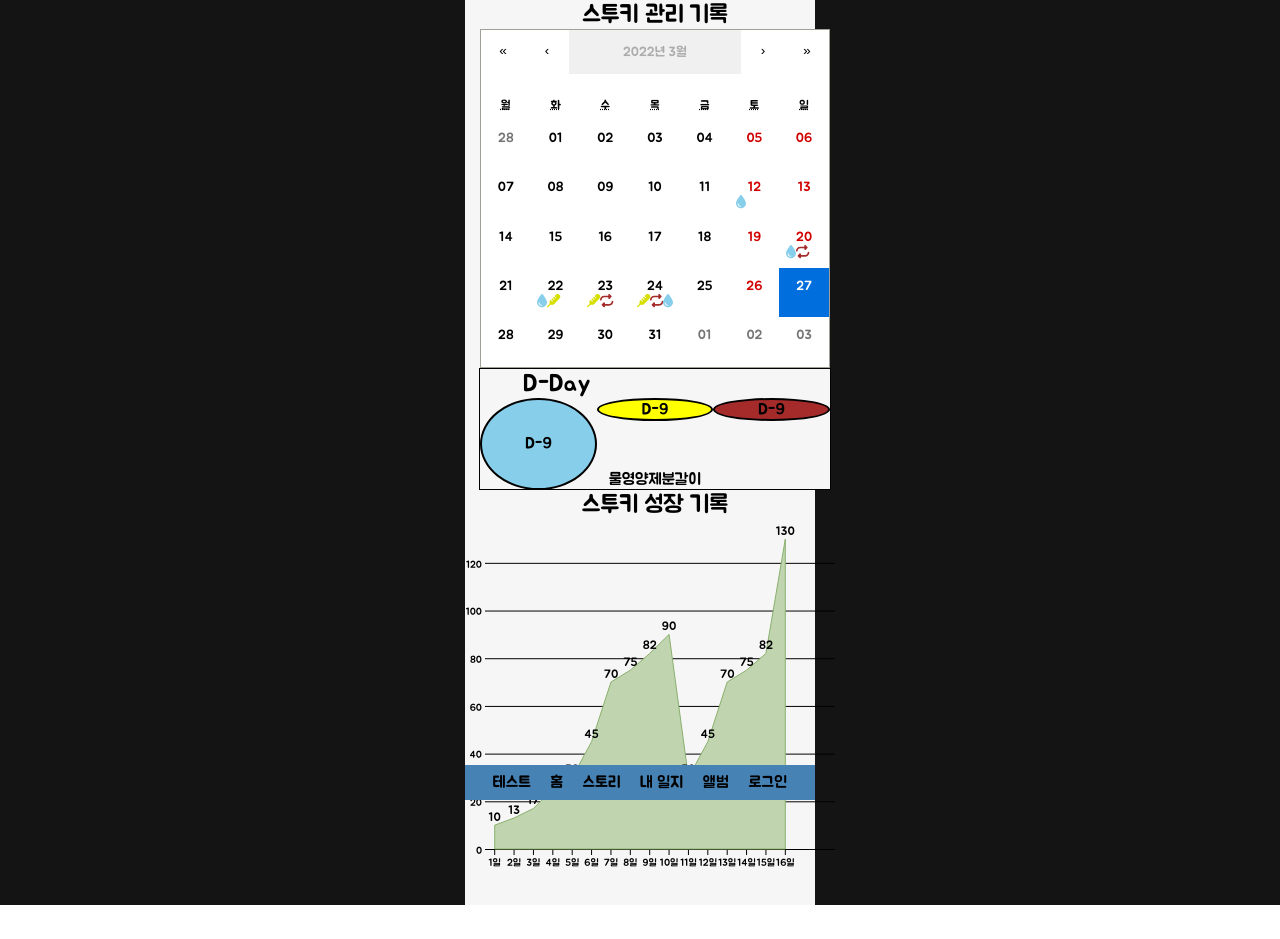
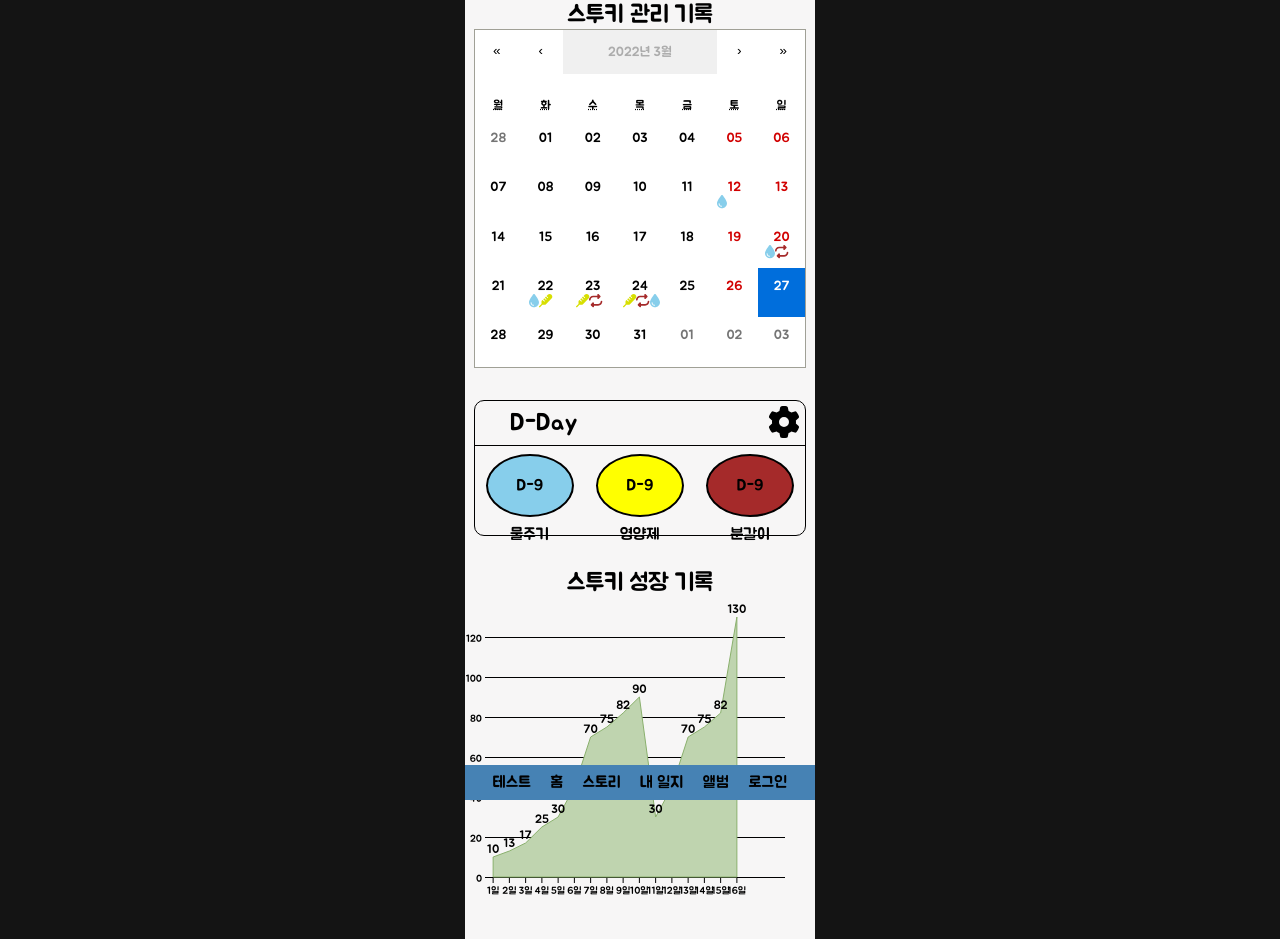
Before and after one commit to codestates/budbuddy, a React (Create React App) app in the folder client/: page /mypage/list/record in a window 1280 px wide. Before the commit the page ends 905 px from the top, so only its background shows below. Built offline with nearby package versions, Linux system fonts and the light colour scheme.

Commit message:
Feat:  주기 사이클 구현 완료
주기 사이클 구현 완료

```diff
--- a/client/src/components/Calendar.css
+++ b/client/src/components/Calendar.css
@@ -4,3 +4,7 @@
 .normal {
   background-color: #743e0c;
 }
+.react-calendar {
+  width: 95%;
+  margin: auto;
+}
--- a/client/src/components/CalendarTileDiv.js
+++ b/client/src/components/CalendarTileDiv.js
@@ -6,8 +6,8 @@ import { faDroplet, faThermometer, faRepeat } from "@fortawesome/free-solid-svg-
 const actionFontTag = (action, key) => {
   const actionFont = {
     water: <FontAwesomeIcon key={key} className="fa-solid" icon={faDroplet} color="skyblue" />,
-    soil: <FontAwesomeIcon key={key} className="fa-solid" icon={faThermometer} color="#D7DF01" />,
-    nutrition: <FontAwesomeIcon key={key} className="fa-solid" icon={faRepeat} color="brown" />,
+    repot: <FontAwesomeIcon key={key} className="fa-solid" icon={faThermometer} color="#D7DF01" />,
+    fertilize: <FontAwesomeIcon key={key} className="fa-solid" icon={faRepeat} color="brown" />,
   };
   return actionFont[action];
 };
--- a/client/src/components/Chart.js
+++ b/client/src/components/Chart.js
@@ -2,9 +2,14 @@ import React, { useEffect } from "react";
 import styled from "styled-components";
 import * as d3 from "d3";
 
-const ChartSvg = styled.svg``;
 const ChartDiv = styled.div`
   grid-area: ChartSvg;
+  > .space {
+    height: 2vh;
+  }
+`;
+const ChartSvg = styled.svg`
+  margin: auto;
 `;
 
 const ChartTitle = styled.h2`
@@ -18,8 +23,8 @@ const Chart = () => {
 
   const makeGraph = () => {
     // 캔버스 구역 정의
-    const width = 350;
-    const height = 350;
+    const width = 300;
+    const height = 300;
     const margin = { top: 20, left: 20, bottom: 20, right: 20 };
 
     const svg = d3.select(".list");
@@ -124,8 +129,10 @@ const Chart = () => {
 
   return (
     <ChartDiv>
+      <div className="space"></div>
       <ChartTitle>스투키 성장 기록</ChartTitle>
-      <ChartSvg className="list" width="380" height="380"></ChartSvg>
+      <ChartSvg className="list" width="320" height="320"></ChartSvg>
+      <div className="space"></div>
     </ChartDiv>
   );
 };
--- a/client/src/components/PlantCycleChange.js
+++ b/client/src/components/PlantCycleChange.js
@@ -1,5 +1,14 @@
-import React from "react";
+import React, { useState } from "react";
 import styled from "styled-components";
+import { FontAwesomeIcon } from "@fortawesome/react-fontawesome";
+import { faGear } from "@fortawesome/free-solid-svg-icons";
+import { makeCycleModal } from "../utils/errExeption";
+
+const PlantsCycleChangeLayout = styled.div`
+  > .space {
+    height: 2vh;
+  }
+`;
 
 const PlantsCycleChangeContainer = styled.div`
   background-color: ${(props) => props.theme.formColor};
@@ -8,18 +17,24 @@ const PlantsCycleChangeContainer = styled.div`
   grid-template-columns: repeat(3, minmax(1fr, auto));
   grid-template-rows: minmax(3fr, auto);
   grid-template-areas:
-    "DayDiv . ."
+    "DayDiv . gear"
     "DayCircle DayCircle DayCircle"
     "CircleName CircleName CircleName";
   border: 1px solid black;
-  width: 92.5%;
-  height: 100%;
+  width: 95%;
+  height: 17vh;
   margin: auto;
+  border-radius: 10px;
 `;
 const DayDiv = styled.h2`
   grid-area: DayDiv;
   text-align: left;
   margin: auto;
+`;
+const CustomFontAwesomeIcon = styled.div`
+  grid-area: gear;
+  text-align: right;
+  margin: 5px;
 `;
 const DayCircle = styled.div`
   grid-area: DayCircle;
@@ -28,85 +43,96 @@ const DayCircle = styled.div`
   grid-template-areas: "water nutrition soil";
   margin: auto;
   width: 100%;
-`;
-const CircleDiv = styled.div`
-  display: flex;
-  flex-wrap: wrap;
-  align-items: baseline;
-  padding-bottom: 42%;
+  height: 10vh;
+  border-top: 1px solid black;
   > .water {
     grid-area: water;
-    width: 100%;
-    height: 400%;
+    background-color: skyblue;
+    width: 80%;
+    height: 80%;
     border-radius: 50%;
-    background-color: skyblue;
     border: 2px solid;
     display: flex;
     justify-content: center;
     align-items: center;
+    margin: auto;
   }
   > .nutrition {
     grid-area: nutrition;
-    width: 100%;
-    height: 100%;
+    background-color: yellow;
+    width: 80%;
+    height: 80%;
     border-radius: 50%;
-    background-color: yellow;
     border: 2px solid;
     display: flex;
     justify-content: center;
     align-items: center;
+    margin: auto;
   }
   > .soil {
     grid-area: soil;
-    width: 100%;
-    height: 100%;
+    width: 80%;
+    height: 80%;
     border-radius: 50%;
     background-color: brown;
     border: 2px solid;
     display: flex;
     justify-content: center;
     align-items: center;
+    margin: auto;
   }
 `;
 
 const CircleName = styled.div`
   grid-area: CircleName;
-  display: flex;
+  display: grid;
+  grid-template-columns: repeat(3, minmax(1fr, auto));
+  grid-template-areas: "waterName nutritionName soilName";
   align-items: center;
   margin: auto;
+  width: 100%;
   > div {
-    /* width: 7vw;
-    height: 2vw; */
-    /* width: 30vw;
-    height: 5vw; */
-    border-radius: 50%;
-    align-items: center;
     text-align: center;
-    /* line-height: 5vw; */
-    /* line-height: 2vw; */
+  }
+  > .waterName {
+    grid-area: waterName;
+  }
+  > .nutritionName {
+    grid-area: nutritionName;
+  }
+  > .soilName {
+    grid-area: soilName;
   }
 `;
 const PlantsCycleChange = () => {
+  const [modalCode, setModalCode] = useState(0);
+  const upSetting = () => {
+    setModalCode("makePlantCycleChangeModal");
+  };
+
   return (
+    <PlantsCycleChangeLayout>
+      {makeCycleModal(modalCode)}
+      <div className="space"></div>
+      <div className="space"></div>
       <PlantsCycleChangeContainer>
         <DayDiv>D-Day</DayDiv>
+        <CustomFontAwesomeIcon>
+          <FontAwesomeIcon className="fa-solid fa-2x" icon={faGear} cursor="pointer" onClick={upSetting} />
+        </CustomFontAwesomeIcon>
         <DayCircle>
-        <CircleDiv>
           <div className="water">D-9</div>
-        </CircleDiv>
-        <CircleDiv>
           <div className="nutrition">D-9</div>
-        </CircleDiv>
-        <CircleDiv>
           <div className="soil">D-9</div>
-        </CircleDiv>
         </DayCircle>
         <CircleName>
-        <div>물</div>
-        <div>영양제</div>
-        <div>분갈이</div>
+          <div className="waterName">물주기</div>
+          <div className="nutritionName">영양제</div>
+          <div className="soilName">분갈이</div>
         </CircleName>
       </PlantsCycleChangeContainer>
+      <div className="space"></div>
+    </PlantsCycleChangeLayout>
   );
 };
 
--- /dev/null
+++ b/client/src/components/PlantCycleChangeModal.js
@@ -0,0 +1,168 @@
+import React, { useState } from "react";
+import styled from "styled-components";
+import { FontAwesomeIcon } from "@fortawesome/react-fontawesome";
+import { faDroplet, faThermometer, faRepeat } from "@fortawesome/free-solid-svg-icons";
+import { CycleDay, CycleMonth } from "../utils/dummy";
+import { makeModal } from "../utils/errExeption";
+
+const ModalContainer = styled.div`
+  position: fixed;
+  top: 0px;
+  left: 0px;
+  height: 100%;
+  width: 100%;
+  display: grid;
+  justify-content: center;
+  align-items: center;
+  place-items: center;
+  z-index: 10;
+
+  > .modal_overlay {
+    background-color: rgba(0, 0, 0, 0.6);
+    height: 100%;
+    width: 100%;
+    position: absolute;
+  }
+
+  > .modal_content {
+    position: relative;
+    background-color: white;
+    padding: 30px;
+    border-radius: ${(props) => props.theme.borderRadius};
+    box-shadow: 0 10px 20px rgba(0, 0, 0, 0.19), 0 6px 6px rgba(0, 0, 0, 0.23);
+
+    display: grid;
+    align-items: center;
+    justify-content: center;
+    place-items: center;
+    text-align: center;
+
+    flex-direction: column;
+  }
+
+  > .modal_content > .modal_text {
+    display: grid;
+    white-space: pre;
+    font-size: 1.2rem;
+  }
+
+  &.hidden {
+    display: none;
+  }
+`;
+
+const SelectDiv = styled.div`
+  display: flex;
+
+  > button {
+    all: unset;
+    background-color: steelblue;
+    color: white;
+    padding: 6px 10px;
+    border-radius: ${(props) => props.theme.borderRadius};
+    cursor: pointer;
+    margin: 2vw;
+
+    transform: translateY(10px);
+  }
+`;
+const SelectPlace = styled.div`
+  display: grid;
+  text-align: center;
+  padding: 20px;
+`;
+const FontAwesomePlace = styled.div`
+  margin: auto;
+`;
+
+function PlantsCycleChangeModal() {
+  const [isModal, setIsModal] = useState("");
+
+  function removeModal() {
+    setIsModal("hidden");
+    // setModalCode(0);
+  }
+
+  const [accessModal, setaccessModal] = useState(0);
+  const accessButton = () => {
+    setaccessModal("plantCycleReplaced");
+  };
+
+  return (
+    <ModalContainer className={`modal ${isModal}`}>
+      {makeModal(accessModal)}
+      <div className={`modal_overlay ${isModal}`} />
+      <div className={`modal_content ${isModal}`}>
+        <div className={`modal_text ${isModal}`}>주기를 설정해주세요</div>
+        <SelectDiv>
+          <SelectPlace>
+            <FontAwesomePlace>
+              <FontAwesomeIcon className="fa-solid fa-2x" icon={faDroplet} color="skyblue" />
+            </FontAwesomePlace>
+            <div className="modal_select">
+              <select>
+                {CycleDay.map((el) => {
+                  return (
+                    <option key={el} value={el}>
+                      {el}
+                    </option>
+                  );
+                })}
+              </select>
+            </div>
+          </SelectPlace>
+          <SelectPlace>
+            <FontAwesomePlace>
+              <FontAwesomeIcon className="fa-solid fa-2x" icon={faThermometer} color="#D7DF01" />
+            </FontAwesomePlace>
+            <div className="modal_select">
+              <select>
+                {CycleMonth.map((el) => {
+                  return (
+                    <option key={el} value={el}>
+                      {el}
+                    </option>
+                  );
+                })}
+              </select>
+            </div>
+          </SelectPlace>
+          <SelectPlace>
+            <FontAwesomePlace>
+              <FontAwesomeIcon className="fa-solid fa-2x" icon={faRepeat} color="brown" />
+            </FontAwesomePlace>
+            <div className="modal_select">
+              <select>
+                {CycleMonth.map((el) => {
+                  return (
+                    <option key={el} value={el}>
+                      {el}
+                    </option>
+                  );
+                })}
+              </select>
+            </div>
+          </SelectPlace>
+        </SelectDiv>
+        <SelectDiv>
+          <button
+            className={`${isModal}`}
+            onClick={() => {
+              accessButton();
+            }}>
+            V
+          </button>
+          <button
+            className={`${isModal}`}
+            onClick={() => {
+              removeModal();
+            }}>
+            X
+          </button>
+        </SelectDiv>
+      </div>
+    </ModalContainer>
+  );
+}
+
+export default PlantsCycleChangeModal;
--- a/client/src/pages/MypageRecord.js
+++ b/client/src/pages/MypageRecord.js
@@ -4,13 +4,12 @@ import PlantsCycleChange from "../components/PlantCycleChange";
 import CalendarComponents from "../components/Calendar";
 import styled from "styled-components";
 
-// const CalendarDiv = styled.div`
+const Content = styled.div`
+  display: grid;
+`;
 
-// `;
-
-const Content = styled.div`
+const MypageRecordRayOut = styled.div`
   background-color: ${(props) => props.theme.formColor};
-  display: grid;
   grid-template-columns: repeat(3, minmax(1fr, auto));
   grid-template-rows: repeat(5, minmax(1fr, auto));
   grid-template-areas:
@@ -24,9 +23,11 @@ const Content = styled.div`
 const MypageRecord = () => {
   return (
     <Content>
-      <CalendarComponents></CalendarComponents>
-      <PlantsCycleChange></PlantsCycleChange>
-      <Chart></Chart>
+      <MypageRecordRayOut>
+        <CalendarComponents></CalendarComponents>
+        <PlantsCycleChange></PlantsCycleChange>
+        <Chart></Chart>
+      </MypageRecordRayOut>
     </Content>
   );
 };
--- a/client/src/utils/errExeption.js
+++ b/client/src/utils/errExeption.js
@@ -1,4 +1,5 @@
 import ShadowModal from "../components/Modal";
+import PlantsCycleChangeModal from "../components/PlantCycleChangeModal";
 import { Link } from "react-router-dom";
 
 export const parseErrCode = (msg) => {
@@ -43,6 +44,9 @@ export function makeModal(modalCode = 0) {
     reqfillLoginform() {
       return <ShadowModal text={`로그인 양식을 채워주세요.`} />;
     },
+    plantCycleReplaced() {
+      return <ShadowModal text={`정상적으로 교체되었습니다.`} />;
+    },
   };
   if (!tasks[modalCode]) {
     // console.log(`예외처리하지 않는 모달코드(${modalCode})입니다:`);
@@ -50,3 +54,15 @@ export function makeModal(modalCode = 0) {
   }
   return tasks[modalCode]();
 }
+export function makeCycleModal(modalCode = 0) {
+  const tasks = {
+    makePlantCycleChangeModal() {
+      return <PlantsCycleChangeModal />;
+    },
+  };
+  if (!tasks[modalCode]) {
+    // console.log(`예외처리하지 않는 모달코드(${modalCode})입니다:`);
+    return null;
+  }
+  return tasks[modalCode]();
+}
```
Also changed, not shown: client/src/utils/dummy.js (+7 -4 lines). Lines whose indentation alone changed are shown as unchanged.
